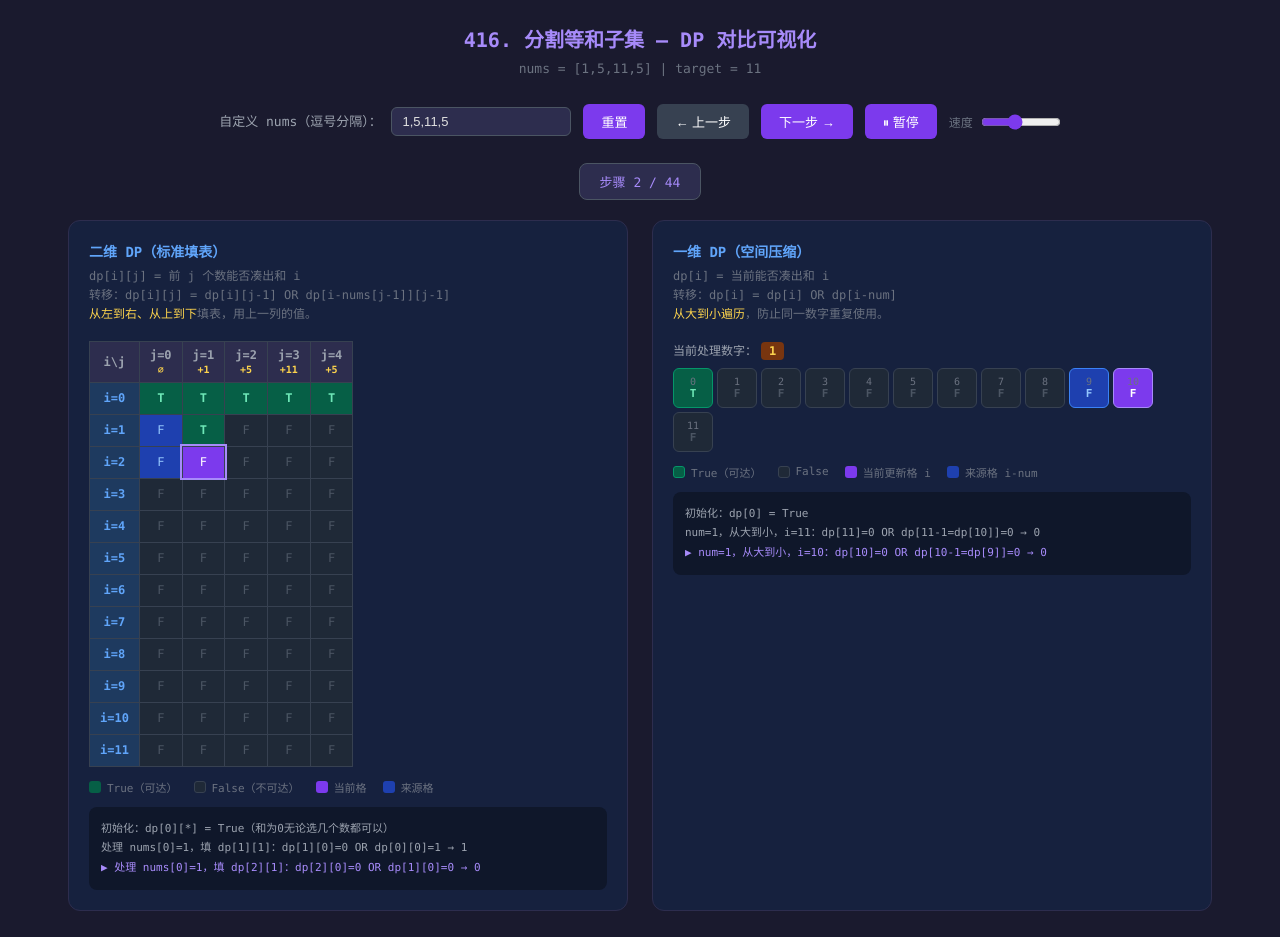
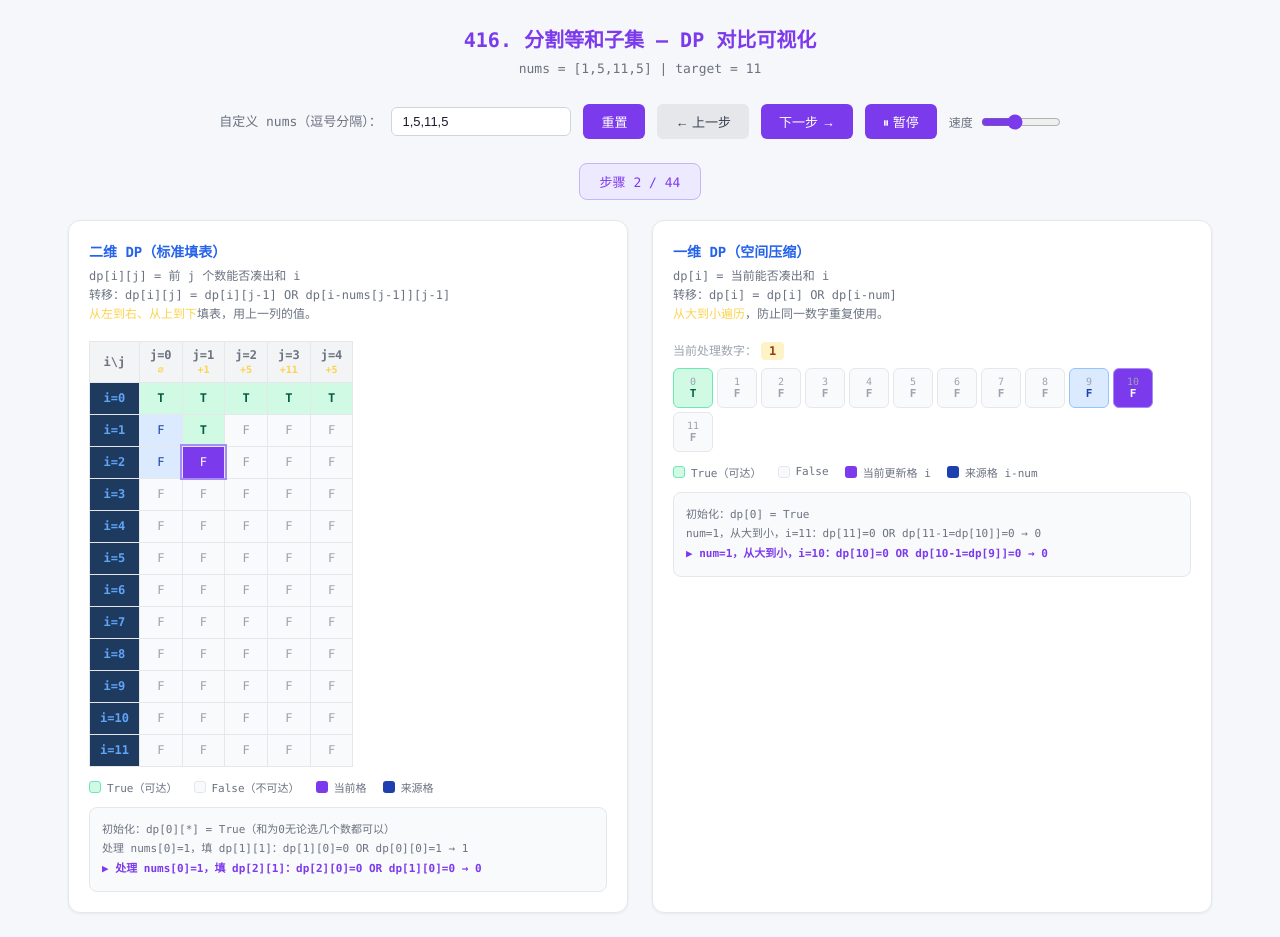
Before and after one commit to Li-Mingshuang/ai-visualizer, a plain HTML site: page dp-partition.html in a window 1280 px wide. Both pictures are taken after a click on the button "▶ 自动播放". Drawn offline with Linux system fonts and the light colour scheme.

Commit message:
fix: light theme for positional-encoding & dp-partition; fix canvas width bug in ppo-rlhf

```diff
--- a/dp-partition.html
+++ b/dp-partition.html
@@ -5,60 +5,60 @@
 <title>416. 分割等和子集 - DP 可视化</title>
 <style>
   * { box-sizing: border-box; margin: 0; padding: 0; }
-  body { font-family: 'SF Mono', 'Consolas', monospace; background: #1a1a2e; color: #e0e0e0; padding: 24px; }
-  h1 { text-align: center; color: #a78bfa; margin-bottom: 8px; font-size: 20px; }
+  body { font-family: 'SF Mono', 'Consolas', monospace; background: #f5f7fa; color: #1a1a2e; padding: 24px; }
+  h1 { text-align: center; color: #7c3aed; margin-bottom: 8px; font-size: 20px; }
   .subtitle { text-align: center; color: #6b7280; margin-bottom: 28px; font-size: 13px; }
 
   .controls { display: flex; gap: 12px; justify-content: center; align-items: center; margin-bottom: 24px; flex-wrap: wrap; }
-  .controls label { color: #9ca3af; font-size: 13px; }
-  .controls input { background: #2d2d4e; border: 1px solid #4b5563; color: #e0e0e0; padding: 6px 10px; border-radius: 6px; font-size: 13px; width: 180px; }
+  .controls label { color: #6b7280; font-size: 13px; }
+  .controls input { background: #ffffff; border: 1px solid #d1d5db; color: #1a1a2e; padding: 6px 10px; border-radius: 6px; font-size: 13px; width: 180px; }
   button { background: #7c3aed; color: white; border: none; padding: 8px 18px; border-radius: 6px; cursor: pointer; font-size: 13px; transition: background 0.2s; }
   button:hover { background: #6d28d9; }
-  button:disabled { background: #374151; cursor: not-allowed; }
-  .btn-secondary { background: #374151; }
-  .btn-secondary:hover { background: #4b5563; }
+  button:disabled { background: #d1d5db; color: #9ca3af; cursor: not-allowed; }
+  .btn-secondary { background: #e5e7eb; color: #374151; }
+  .btn-secondary:hover { background: #d1d5db; }
 
   .step-info { text-align: center; margin-bottom: 20px; }
-  .step-badge { display: inline-block; background: #2d2d4e; border: 1px solid #4b5563; border-radius: 8px; padding: 8px 20px; font-size: 13px; color: #a78bfa; }
+  .step-badge { display: inline-block; background: #ede9fe; border: 1px solid #c4b5fd; border-radius: 8px; padding: 8px 20px; font-size: 13px; color: #7c3aed; }
 
   .container { display: flex; gap: 24px; justify-content: center; flex-wrap: wrap; }
 
-  .panel { background: #16213e; border: 1px solid #2d2d4e; border-radius: 12px; padding: 20px; flex: 1; min-width: 340px; max-width: 560px; }
-  .panel h2 { font-size: 14px; color: #60a5fa; margin-bottom: 6px; }
+  .panel { background: #ffffff; border: 1px solid #e5e7eb; border-radius: 12px; padding: 20px; flex: 1; min-width: 340px; max-width: 560px; box-shadow: 0 1px 3px rgba(0,0,0,0.06); }
+  .panel h2 { font-size: 14px; color: #2563eb; margin-bottom: 6px; }
   .panel .desc { font-size: 12px; color: #6b7280; margin-bottom: 16px; line-height: 1.6; }
 
   /* 二维表格 */
   .table-wrap { overflow-x: auto; }
   table { border-collapse: collapse; font-size: 12px; }
-  th { background: #2d2d4e; color: #9ca3af; padding: 6px 10px; text-align: center; border: 1px solid #374151; }
-  td { width: 36px; height: 32px; text-align: center; border: 1px solid #374151; transition: background 0.3s, color 0.3s; font-size: 12px; }
-  td.val-true { background: #065f46; color: #6ee7b7; font-weight: bold; }
-  td.val-false { background: #1f2937; color: #4b5563; }
+  th { background: #f3f4f6; color: #6b7280; padding: 6px 10px; text-align: center; border: 1px solid #e5e7eb; }
+  td { width: 36px; height: 32px; text-align: center; border: 1px solid #e5e7eb; transition: background 0.3s, color 0.3s; font-size: 12px; }
+  td.val-true { background: #d1fae5; color: #065f46; font-weight: bold; }
+  td.val-false { background: #f9fafb; color: #9ca3af; }
   td.current { background: #7c3aed !important; color: white !important; outline: 2px solid #a78bfa; }
-  td.source { background: #1e40af !important; color: #93c5fd !important; }
+  td.source { background: #dbeafe !important; color: #1e40af !important; }
 
   /* 一维数组 */
   .arr-wrap { display: flex; gap: 4px; flex-wrap: wrap; margin-bottom: 12px; }
-  .arr-cell { width: 40px; height: 40px; display: flex; flex-direction: column; align-items: center; justify-content: center; border-radius: 6px; border: 1px solid #374151; font-size: 11px; transition: background 0.3s; }
-  .arr-cell .idx { color: #6b7280; font-size: 10px; }
+  .arr-cell { width: 40px; height: 40px; display: flex; flex-direction: column; align-items: center; justify-content: center; border-radius: 6px; border: 1px solid #e5e7eb; font-size: 11px; transition: background 0.3s; }
+  .arr-cell .idx { color: #9ca3af; font-size: 10px; }
   .arr-cell .val { font-weight: bold; }
-  .arr-cell.val-true { background: #065f46; color: #6ee7b7; border-color: #059669; }
-  .arr-cell.val-false { background: #1f2937; color: #4b5563; }
+  .arr-cell.val-true { background: #d1fae5; color: #065f46; border-color: #6ee7b7; }
+  .arr-cell.val-false { background: #f9fafb; color: #9ca3af; }
   .arr-cell.current { background: #7c3aed; color: white; border-color: #a78bfa; }
-  .arr-cell.source { background: #1e40af; color: #93c5fd; border-color: #3b82f6; }
+  .arr-cell.source { background: #dbeafe; color: #1e40af; border-color: #93c5fd; }
 
-  .num-highlight { display: inline-block; background: #78350f; color: #fcd34d; padding: 2px 8px; border-radius: 4px; font-weight: bold; margin: 0 4px; }
-  .log { background: #0f172a; border-radius: 8px; padding: 12px; font-size: 11px; color: #6b7280; line-height: 1.8; max-height: 120px; overflow-y: auto; margin-top: 12px; }
-  .log .entry { color: #9ca3af; }
-  .log .entry.active { color: #a78bfa; }
+  .num-highlight { display: inline-block; background: #fef3c7; color: #92400e; padding: 2px 8px; border-radius: 4px; font-weight: bold; margin: 0 4px; }
+  .log { background: #f9fafb; border: 1px solid #e5e7eb; border-radius: 8px; padding: 12px; font-size: 11px; color: #6b7280; line-height: 1.8; max-height: 120px; overflow-y: auto; margin-top: 12px; }
+  .log .entry { color: #6b7280; }
+  .log .entry.active { color: #7c3aed; font-weight: 600; }
 
   .legend { display: flex; gap: 16px; margin-top: 12px; flex-wrap: wrap; }
   .legend-item { display: flex; align-items: center; gap: 6px; font-size: 11px; color: #6b7280; }
   .legend-dot { width: 12px; height: 12px; border-radius: 3px; }
 
   .result { text-align: center; margin-top: 16px; padding: 10px; border-radius: 8px; font-size: 14px; font-weight: bold; }
-  .result.true { background: #065f46; color: #6ee7b7; }
-  .result.false { background: #7f1d1d; color: #fca5a5; }
+  .result.true { background: #d1fae5; color: #065f46; }
+  .result.false { background: #fee2e2; color: #b91c1c; }
 
   .speed-wrap { display: flex; align-items: center; gap: 8px; }
   input[type=range] { width: 80px; accent-color: #7c3aed; }
@@ -66,8 +66,8 @@
 </head>
 <body>
 
-<h1>416. 分割等和子集 — DP 对比可视化</h1>
-<p class="subtitle">nums = [1, 5, 11, 5] &nbsp;|&nbsp; target = 11</p>
+    <h1>416. 分割等和子集 — DP 对比可视化</h1>
+<p class="subtitle" id="subtitleLine">nums = [1, 5, 11, 5] &nbsp;|&nbsp; target = 11</p>
 
 <div class="controls">
   <div>
@@ -99,8 +99,8 @@
     </p>
     <div class="table-wrap" id="table2d"></div>
     <div class="legend">
-      <div class="legend-item"><div class="legend-dot" style="background:#065f46"></div>True（可达）</div>
-      <div class="legend-item"><div class="legend-dot" style="background:#1f2937;border:1px solid #374151"></div>False（不可达）</div>
+      <div class="legend-item"><div class="legend-dot" style="background:#d1fae5;border:1px solid #6ee7b7"></div>True（可达）</div>
+      <div class="legend-item"><div class="legend-dot" style="background:#f9fafb;border:1px solid #e5e7eb"></div>False（不可达）</div>
       <div class="legend-item"><div class="legend-dot" style="background:#7c3aed"></div>当前格</div>
       <div class="legend-item"><div class="legend-dot" style="background:#1e40af"></div>来源格</div>
     </div>
@@ -118,8 +118,8 @@
     <div style="margin-bottom:8px;font-size:12px;color:#9ca3af">当前处理数字：<span id="cur1d" class="num-highlight">—</span></div>
     <div class="arr-wrap" id="arr1d"></div>
     <div class="legend">
-      <div class="legend-item"><div class="legend-dot" style="background:#065f46;border:1px solid #059669"></div>True（可达）</div>
-      <div class="legend-item"><div class="legend-dot" style="background:#1f2937;border:1px solid #374151"></div>False</div>
+      <div class="legend-item"><div class="legend-dot" style="background:#d1fae5;border:1px solid #6ee7b7"></div>True（可达）</div>
+      <div class="legend-item"><div class="legend-dot" style="background:#f9fafb;border:1px solid #e5e7eb"></div>False</div>
       <div class="legend-item"><div class="legend-dot" style="background:#7c3aed"></div>当前更新格 i</div>
       <div class="legend-item"><div class="legend-dot" style="background:#1e40af"></div>来源格 i-num</div>
     </div>
```
Also changed, not shown: positional-encoding.html (+31 -29 lines), ppo-rlhf.html (+3 -1 lines).
